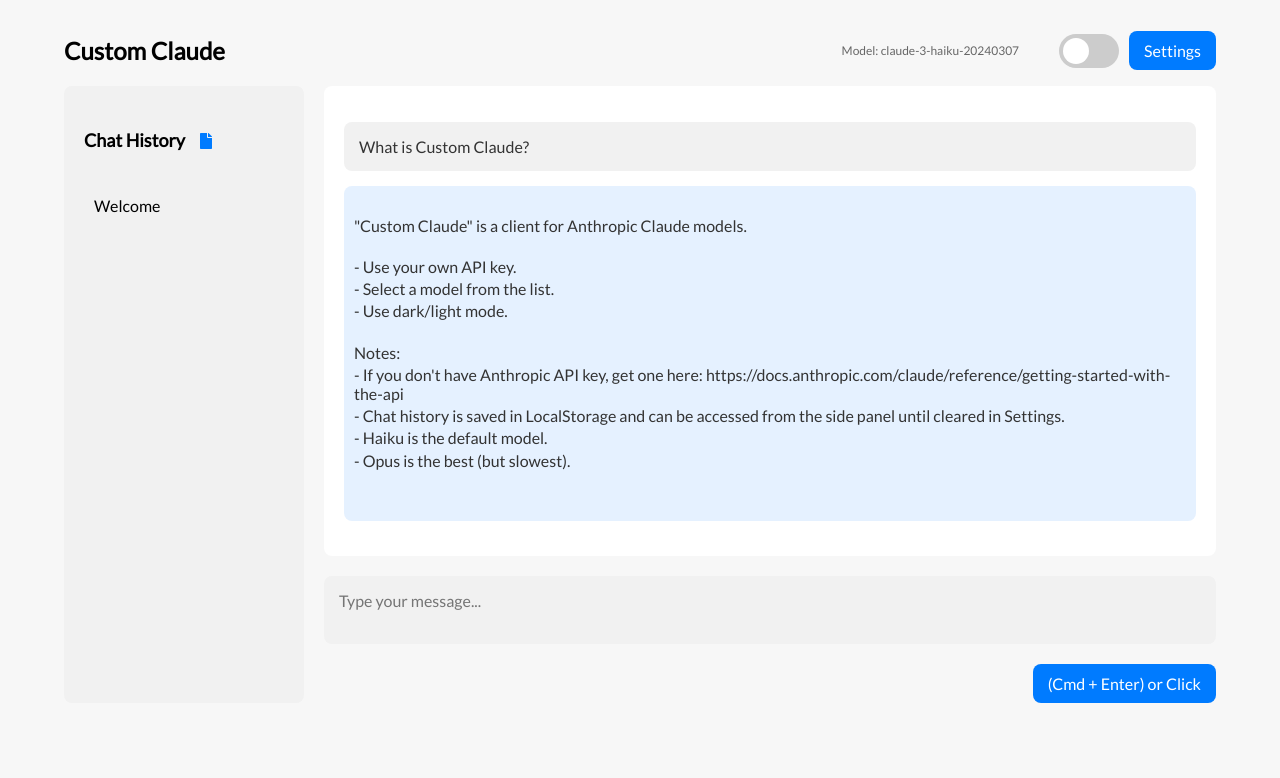
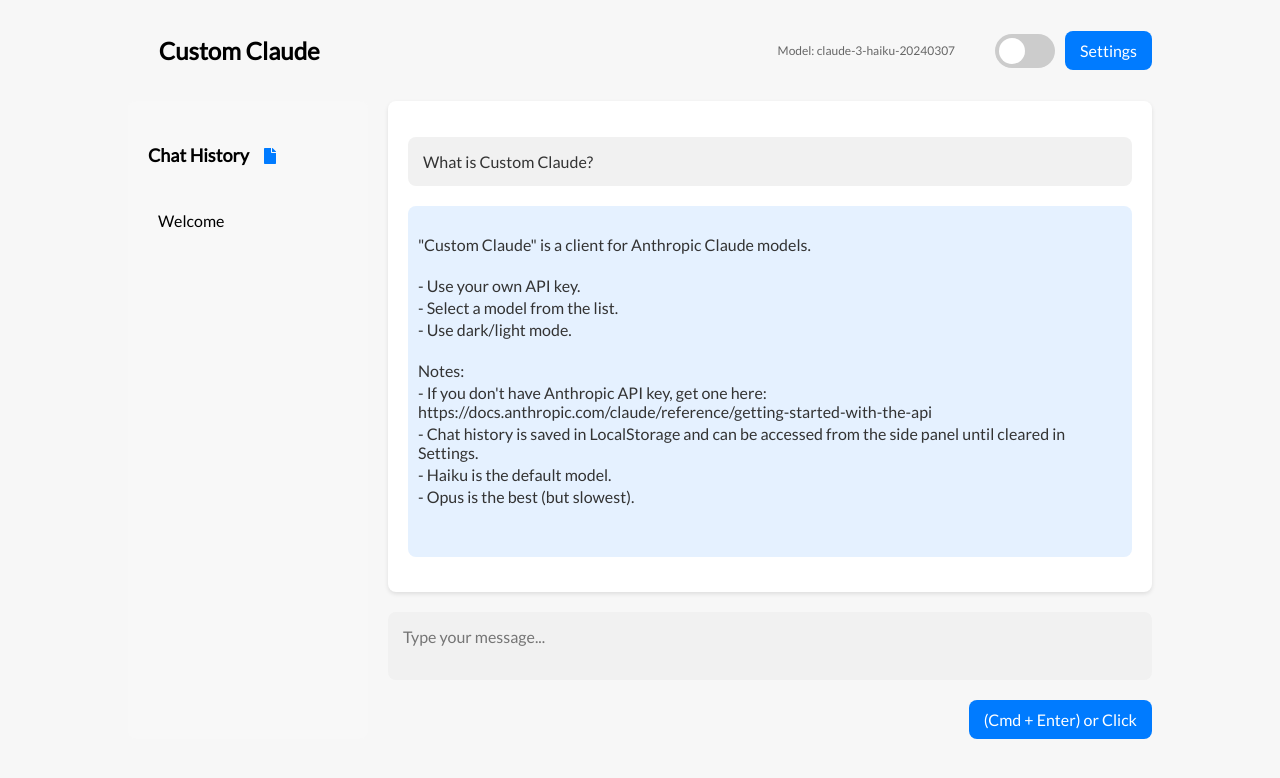
Before and after one commit to invisible-hand/customchat, a Next.js app: page / in a window 1280 px wide. Shown: the top 778 px of the page. Built offline with nearby package versions, Linux system fonts and the light colour scheme.

Commit message:
minor css errors

```diff
--- a/app/globals.css
+++ b/app/globals.css
@@ -1,4 +1,5 @@
 @import url('https://fonts.googleapis.com/css2?family=Lato:wght@400;500;600&display=swap');
+@import url('https://fonts.googleapis.com/css2?family=Roboto:ital,wght@0,100;0,300;0,400;0,500;0,700;0,900;1,100;1,300;1,400;1,500;1,700;1,900&display=swap');
 
 body {
   font-family: 'Lato', sans-serif !important;
@@ -8,11 +9,12 @@
 }
 
 h1 {
-  font-size:x-large;
+  font-size: 24px;
+  font-weight: 600;
 }
 
 .container {
-  max-width: 90%;
+  max-width: 80%;
   margin: auto;
   padding: 20px;
   border-radius: 8px;
@@ -22,13 +24,11 @@
   display: flex;
   justify-content: space-between;
   align-items: center;
-  margin-bottom: 5px;
+  margin-bottom: 20px;
+  margin-left: 3%;
 }
 
-.header-left {
-  text-align: left;
-}
-
+.header-left,
 .header-right {
   display: flex;
   align-items: center;
@@ -51,7 +51,7 @@
 
 .side-panel {
   width: 200px;
-  background-color: #f1f1f1;
+  background-color: #f8f8f8;
   padding: 20px;
   margin-right: 20px;
   border-radius: 8px;
@@ -70,6 +70,8 @@
 }
 
 .chat-item {
+  display: flex;
+  align-items: center;
   cursor: pointer;
   padding: 10px;
   transition: background-color 0.3s ease;
@@ -77,6 +79,11 @@
 
 .chat-item:hover {
   background-color: #e0e0e0;
+}
+
+.chat-item i {
+  margin-right: 10px;
+  color: #888;
 }
 
 .main-content {
@@ -88,14 +95,14 @@
   padding: 20px;
   border-radius: 8px;
   margin-bottom: 20px;
+  box-shadow: 0 2px 4px rgba(0, 0, 0, 0.1);
 }
 
 .user-message,
 .bot-message {
   padding: 15px;
-  margin-bottom: 15px;
+  margin-bottom: 20px;
   border-radius: 8px;
-  line-height: 1.2;
 }
 
 .user-message {
@@ -214,38 +221,42 @@
 }
 
 .dark-mode .side-panel {
+  background-color: #333;
+}
+
+.dark-mode .chat-item:hover {
   background-color: #444;
 }
 
-.dark-mode .chat-item:hover {
-  background-color: #555;
+.dark-mode .chat-item i {
+  color: #aaa;
 }
 
 .dark-mode .chat-window {
-  background-color: #333;
-  box-shadow: 0 1px 4px rgba(255, 255, 255, 0.1);
+  background-color: #444;
+  box-shadow: 0 2px 4px rgba(255, 255, 255, 0.1);
 }
 
 .dark-mode .user-message {
-  background-color: #444;
+  background-color: #555;
   color: #fff;
 }
 
 .dark-mode .bot-message {
-  background-color: #555;
+  background-color: #666;
   color: #fff;
 }
 
 .dark-mode .bot-message pre {
-  background-color: #444;
+  background-color: #555;
 }
 
 .dark-mode .bot-message code {
-  background-color: #444;
+  background-color: #555;
 }
 
 .dark-mode textarea {
-  background-color: #444;
+  background-color: #555;
   color: #fff;
 }
 
--- a/app/layout.tsx
+++ b/app/layout.tsx
@@ -9,14 +9,13 @@
   icons: {
     icon: "/favicon.ico",
   },
-  // Add the following line to include Font Awesome CSS
-  themeColor: "#ffffff",
 };
 
 export const viewport = {
   width: "device-width",
   initialScale: 1,
   maximumScale: 1,
+  themeColor: "#ffffff",
 };
 
 export default function RootLayout({
@@ -27,7 +26,6 @@
   return (
     <html lang="en">
       <head>
-        {/* Add the following line to include Font Awesome CSS */}
         <link rel="stylesheet" href="https://cdnjs.cloudflare.com/ajax/libs/font-awesome/5.15.4/css/all.min.css" />
       </head>
       <body className={inter.className}>{children}</body>
```
